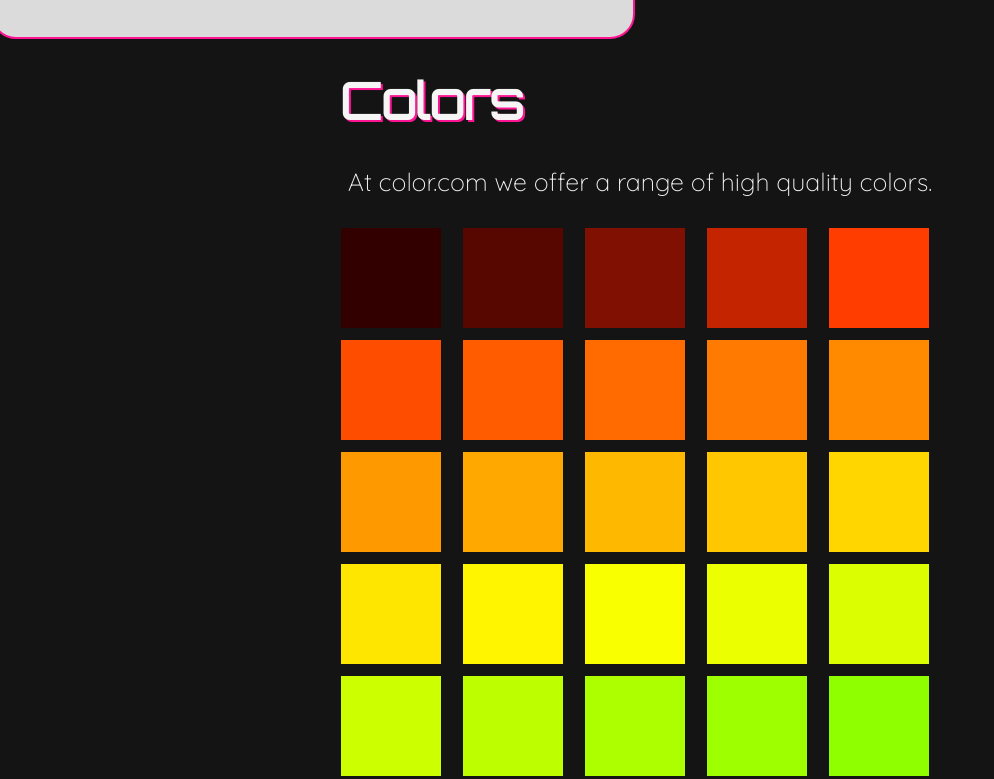
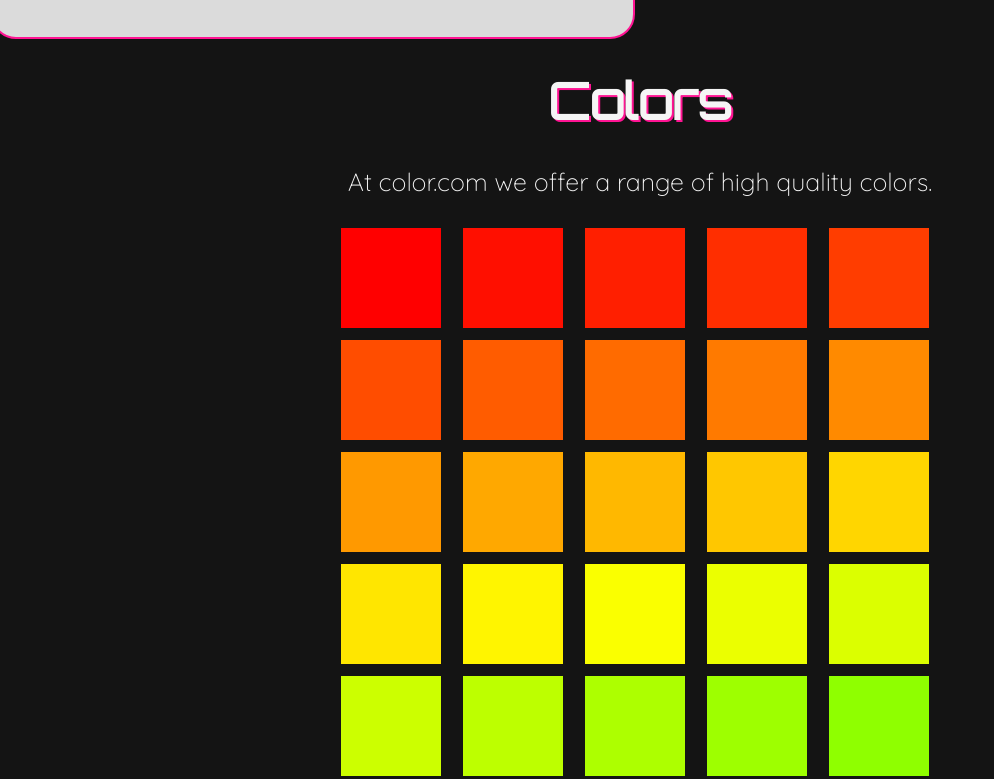
Before and after one commit to reikamoon/few-2.2-final, a plain HTML site: page index.html in a window 1280 px wide. Shown: the part 1882-2661 px from the top of the page, without its empty margins (0-994 px from the left). Drawn offline with Linux system fonts and the light colour scheme.

Commit message:
finished final

```diff
--- a/index.html
+++ b/index.html
@@ -1,7 +1,7 @@
 <!DOCTYPE html>
 <html>
 	<head>
-      <link rel="stylesheet" href="styles/framework.css">
+      <link rel="stylesheet" href="styles/styles.css">
 		<title></title>
 			<style>
 				.swatch {
@@ -87,7 +87,7 @@
 			<!-- Section Color Swatches - This section contains -->
 			<section id="swatches">
 				<header>
-					<h1>Colors</h1>
+					<div class="title"><h1>Colors</h1></div>
 					<p>At color.com we offer a range of high quality colors.</p>
 				</header>
 				<div class="swatches">
@@ -97,7 +97,7 @@
 
 			<section id="cart">
 				<header>
-					<h1>Cart</h1>
+					<div class="title"><h1>Cart</h1></div>
 				</header>
 
 				<ul id="items">
@@ -114,7 +114,7 @@
 			<!-- Contact form -->
 			<section id="contact">
 				<header>
-					<h1>Contact</h1>
+					<div class="title"><h1>Contact</h1></div>
 				</header>
 				<div>
 					<form>
--- a/styles/framework.css
+++ b/styles/framework.css
@@ -6,113 +6,6 @@
     --color-fg: whitesmoke;
     --color-primary: deeppink;
     --color-secondary: rgb(3, 155, 216);
-}
-
-.swatches {
-  --color-sample-0: hsl(0, 100%, 10%);
-  --color-sample-1: rgb(88, 6, 0);
-  --color-sample-2: rgb(128, 16, 2);
-  --color-sample-3: rgb(197, 36, 0);
-  --color-sample-4: hsl(14.4, 100%, 50%);
-  --color-sample-5: hsl(18, 100%, 50%);
-  --color-sample-6: hsl(21.6, 100%, 50%);
-  --color-sample-7: hsl(25.2, 100%, 50%);
-  --color-sample-8: hsl(28.8, 100%, 50%);
-  --color-sample-9: hsl(32.4, 100%, 50%);
-  --color-sample-10: hsl(36, 100%, 50%);
-  --color-sample-11: hsl(39.6, 100%, 50%);
-  --color-sample-12: hsl(43.2, 100%, 50%);
-  --color-sample-13: hsl(46.8, 100%, 50%);
-  --color-sample-14: hsl(50.4, 100%, 50%);
-  --color-sample-15: hsl(54, 100%, 50%);
-  --color-sample-16: hsl(57.6, 100%, 50%);
-  --color-sample-17: hsl(61.2, 100%, 50%);
-  --color-sample-18: hsl(64.8, 100%, 50%);
-  --color-sample-19: hsl(68.4, 100%, 50%);
-  --color-sample-20: hsl(72, 100%, 50%);
-  --color-sample-21: hsl(75.6, 100%, 50%);
-  --color-sample-22: hsl(79.2, 100%, 50%);
-  --color-sample-23: hsl(82.8, 100%, 50%);
-  --color-sample-24: hsl(86.4, 100%, 50%);
-  --color-sample-25: hsl(90, 100%, 50%);
-  --color-sample-26: hsl(93.6, 100%, 50%);
-  --color-sample-27: hsl(97.2, 100%, 50%);
-  --color-sample-28: hsl(100.8, 100%, 50%);
-  --color-sample-29: hsl(104.4, 100%, 50%);
-  --color-sample-30: hsl(108, 100%, 50%);
-  --color-sample-31: hsl(111.6, 100%, 50%);
-  --color-sample-32: hsl(115.2, 100%, 50%);
-  --color-sample-33: hsl(118.8, 100%, 50%);
-  --color-sample-34: hsl(122.4, 100%, 50%);
-  --color-sample-35: hsl(126, 100%, 50%);
-  --color-sample-36: hsl(129.6, 100%, 50%);
-  --color-sample-37: hsl(133.2, 100%, 50%);
-  --color-sample-38: hsl(136.8, 100%, 50%);
-  --color-sample-39: hsl(140.4, 100%, 50%);
-  --color-sample-40: hsl(144, 100%, 50%);
-  --color-sample-41: hsl(147.6, 100%, 50%);
-  --color-sample-42: hsl(151.2, 100%, 50%);
-  --color-sample-43: hsl(154.8, 100%, 50%);
-  --color-sample-44: hsl(158.4, 100%, 50%);
-  --color-sample-45: hsl(162, 100%, 50%);
-  --color-sample-46: hsl(165.6, 100%, 50%);
-  --color-sample-47: hsl(169.2, 100%, 50%);
-  --color-sample-48: hsl(172.8, 100%, 50%);
-  --color-sample-49: hsl(176.4, 100%, 50%);
-  --color-sample-50: hsl(180, 100%, 50%);
-  --color-sample-51: hsl(183.6, 100%, 50%);
-  --color-sample-52: hsl(187.2, 100%, 50%);
-  --color-sample-53: hsl(190.8, 100%, 50%);
-  --color-sample-54: hsl(194.4, 100%, 50%);
-  --color-sample-55: hsl(198, 100%, 50%);
-  --color-sample-56: hsl(201.6, 100%, 50%);
-  --color-sample-57: hsl(205.2, 100%, 50%);
-  --color-sample-58: hsl(208.8, 100%, 50%);
-  --color-sample-59: hsl(212.4, 100%, 50%);
-  --color-sample-60: hsl(216, 100%, 50%);
-  --color-sample-61: hsl(219.6, 100%, 50%);
-  --color-sample-62: hsl(223.2, 100%, 50%);
-  --color-sample-63: hsl(226.8, 100%, 50%);
-  --color-sample-64: hsl(230.4, 100%, 50%);
-  --color-sample-65: hsl(234, 100%, 50%);
-  --color-sample-66: hsl(237.6, 100%, 50%);
-  --color-sample-67: hsl(241.2, 100%, 50%);
-  --color-sample-68: hsl(244.8, 100%, 50%);
-  --color-sample-69: hsl(248.4, 100%, 50%);
-  --color-sample-70: hsl(252, 100%, 50%);
-  --color-sample-71: hsl(255.6, 100%, 50%);
-  --color-sample-72: hsl(259.2, 100%, 50%);
-  --color-sample-73: hsl(262.8, 100%, 50%);
-  --color-sample-74: hsl(266.4, 100%, 50%);
-  --color-sample-75: hsl(270, 100%, 50%);
-  --color-sample-76: hsl(273.6, 100%, 50%);
-  --color-sample-77: hsl(277.2, 100%, 50%);
-  --color-sample-78: hsl(280.8, 100%, 50%);
-  --color-sample-79: hsl(284.4, 100%, 50%);
-  --color-sample-80: hsl(288, 100%, 50%);
-  --color-sample-81: hsl(291.6, 100%, 50%);
-  --color-sample-82: hsl(295.2, 100%, 50%);
-  --color-sample-83: hsl(298.8, 100%, 50%);
-  --color-sample-84: hsl(302.4, 100%, 50%);
-  --color-sample-85: hsl(306, 100%, 50%);
-  --color-sample-86: hsl(309.6, 100%, 50%);
-  --color-sample-87: hsl(313.2, 100%, 50%);
-  --color-sample-88: hsl(316.8, 100%, 50%);
-  --color-sample-89: hsl(320.4, 100%, 50%);
-  --color-sample-90: hsl(324, 100%, 50%);
-  --color-sample-91: hsl(327.6, 100%, 50%);
-  --color-sample-92: hsl(331.2, 100%, 50%);
-  --color-sample-93: hsl(334.8, 100%, 50%);
-  --color-sample-94: hsl(338.4, 100%, 50%);
-  --color-sample-95: hsl(342, 100%, 50%);
-  --color-sample-96: hsl(345.6, 100%, 50%);
-  --color-sample-97: rgb(241, 62, 95);
-  --color-sample-98: rgb(250, 84, 103);
-  --color-sample-99: rgb(233, 122, 122);
-  display: grid;
-  grid-template-columns: repeat(5, 1fr);
-  grid-gap: 10px;
-  grid-auto-rows: minmax(100px, auto);
 }
 
 #cart ul {
--- /dev/null
+++ b/styles/styles.scss
@@ -0,0 +1,12 @@
+@use "framework.css";
+@use "sass:math";
+
+.swatches {
+  @for $i from 0 to 100 {
+    --color-sample-#{$i}: hsl(#{$i*math.div(360,100)}, 100%, 50%);
+   }
+   display: grid;
+   grid-template-columns: repeat(5, 1fr);
+   grid-gap: 10px;
+   grid-auto-rows: minmax(100px, auto);
+}
```
Also changed, not shown: styles/styles.css (added), 1 other file.
